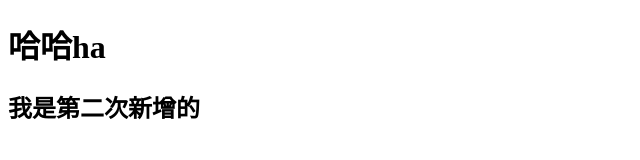
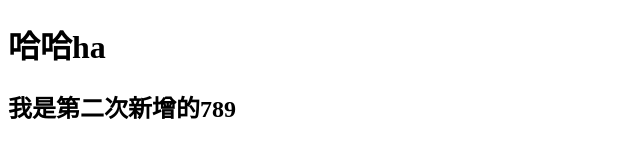
Before and after one commit to gwfIT/git.demo, a plain HTML site: page index.html in a window 1280 px wide. Shown: the full height of the page, 0-640 px from the left. Drawn offline with Linux system fonts and the light colour scheme.

Commit message:
我在首页增加了789

```diff
--- a/index.html
+++ b/index.html
@@ -8,6 +8,6 @@
 </head>
 <body>
     <h1>哈哈ha</h1>
-    <h2>我是第二次新增的</h2>
+    <h2>我是第二次新增的789</h2>
 </body>
 </html>
```
